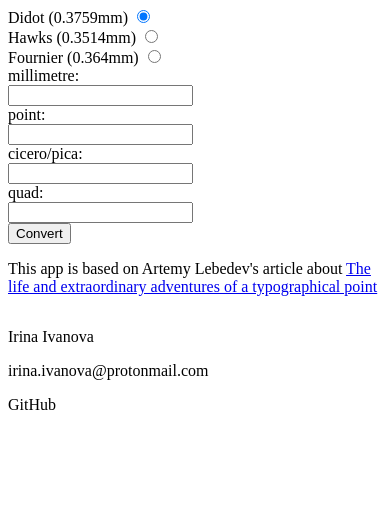
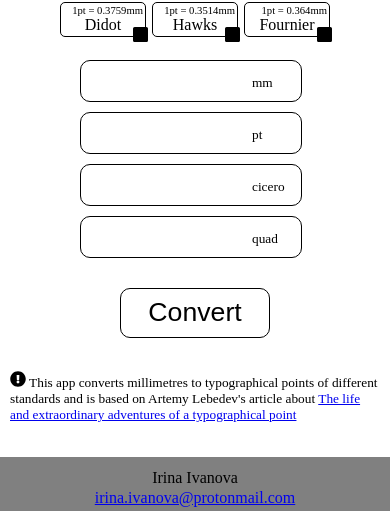
Before and after one commit to iriiiina/mm-to-point, a website: page index.html in a window 390 px wide. Shown: the part 81-592 px from the top of the page. Drawn offline with Linux system fonts and the light colour scheme.

Commit message:
Change file structure + add style for small screens

```diff
--- a/index.html
+++ b/index.html
@@ -11,45 +11,74 @@
 
 <body>
     <div class="container">
-        <h1 id="item-header">Convert mm to points</h1>
+        <h1 id="header">mm
+                <svg id="icon-arrows" xmlns="http://www.w3.org/2000/svg" viewBox="0 0 512 512">
+                    <path d="M0 168v-16c0-13.255 10.745-24 24-24h360V80c0-21.367 25.899-32.042 40.971-16.971l80 80c9.372 9.373 9.372 24.569 0 33.941l-80 80C409.956 271.982 384 261.456 384 240v-48H24c-13.255 0-24-10.745-24-24zm488 152H128v-48c0-21.314-25.862-32.08-40.971-16.971l-80 80c-9.372 9.373-9.372 24.569 0 33.941l80 80C102.057 463.997 128 453.437 128 432v-48h360c13.255 0 24-10.745 24-24v-16c0-13.255-10.745-24-24-24z"/>
+                </svg>
+                 pt</h1>
 
-        <form>
-            <!-- Type of point -->
-            <label class="item-type" for="radio-didot">Didot (0.3759mm)</label>
-            <input class="item-type" type="radio" name="type" id="radio-didot" value="Didot" checked>
-            <label class="item-type" for="radio-hawks">Hawks (0.3514mm)</label>
-            <input class="item-type" type="radio" name="type" id="radio-hawks" value="Hawks">
-            <label class="item-type" for="radio-fournier">Fournier (0.364mm)</label>
-            <input class="item-type" type="radio" name="type" id="radio-fournier" valie="Fournier">
-            <br>
+        <div id="types">
+            <div class="type">
+                <p class="type-value">1pt = 0.3759mm</p>
+                <p class="type-name">Didot</p>
+                <svg class="icon-type" xmlns="http://www.w3.org/2000/svg" viewBox="0 0 448 512"><path d="M400 32H48C21.5 32 0 53.5 0 80v352c0 26.5 21.5 48 48 48h352c26.5 0 48-21.5 48-48V80c0-26.5-21.5-48-48-48z"/></svg>
+            </div>
+            <div class="type">
+                <p class="type-value">1pt = 0.3514mm</p>
+                <p class="type-name">Hawks</p>
+                <svg class="icon-type" xmlns="http://www.w3.org/2000/svg" viewBox="0 0 448 512"><path d="M400 32H48C21.5 32 0 53.5 0 80v352c0 26.5 21.5 48 48 48h352c26.5 0 48-21.5 48-48V80c0-26.5-21.5-48-48-48z"/></svg>
+            </div>
+            <div class="type">
+                <p class="type-value">1pt = 0.364mm</p>
+                <p class="type-name">Fournier</p>
+                <svg class="icon-type" xmlns="http://www.w3.org/2000/svg" viewBox="0 0 448 512"><path d="M400 32H48C21.5 32 0 53.5 0 80v352c0 26.5 21.5 48 48 48h352c26.5 0 48-21.5 48-48V80c0-26.5-21.5-48-48-48z"/></svg>
+            </div>
+        </div>
+
+
+        <form id="form">
             <!-- Value in millimetres -->
-            <label class="item-measure" for="mm-value">millimetre:</label>
-            <input class="item-input" type="text" name="mm" id="mm-value">
-            <br>
+            <div class="form-input">
+                <input type="text" name="mm" id="mm-value" maxlength="10"><span class="measure">mm</span>
+            </div>
             <!-- Value in points -->
-            <label class="item-measure" for="point-value">point:</label>
-            <input class="item-input" type="text" name="point" id="point-value">
-            <br>
+            <div class="form-input">
+                <input type="text" name="point" id="point-value" maxlength="10"><span class="measure">pt</span>
+            </div>
             <!-- Value in ciceros/picas -->
-            <label class="item-measure" for="cicero-value">cicero/pica:</label>
-            <input class="item-input" type="text" name="cicero" id="cicero-value">
-            <br>
+            <div class="form-input">
+                <input type="text" name="cicero" id="cicero-value" maxlength="10"><span class="measure">cicero</span>
+            </div>
             <!-- Value in quads -->
-            <label class="item-measure" for="quad-value">quad:</label>
-            <input class="item-input" type="text" name="quad" id="quad-value">
-            <br>
+            <div class="form-input">
+                <input type="text" name="quad" id="quad-value" maxlength="10"><span class="measure">quad</span>
+            </div>
             <!-- Submit button -->
-            <input id="item-button" type="submit" value="Convert">
+            <div id="form-button">
+                <input type="submit" value="Convert">
+            </div>
         </form>
 
-        <div id="item-description">
-            <p>This app is based on Artemy Lebedev's article about <a href="http://www.artlebedev.com/mandership/81/">The life and extraordinary adventures of a typographical point</a></p>
+        <div id="description">
+            <p><svg id="icon-note" xmlns="http://www.w3.org/2000/svg" viewBox="0 0 512 512"><path d="M504 256c0 136.997-111.043 248-248 248S8 392.997 8 256C8 119.083 119.043 8 256 8s248 111.083 248 248zm-248 50c-25.405 0-46 20.595-46 46s20.595 46 46 46 46-20.595 46-46-20.595-46-46-46zm-43.673-165.346l7.418 136c.347 6.364 5.609 11.346 11.982 11.346h48.546c6.373 0 11.635-4.982 11.982-11.346l7.418-136c.375-6.874-5.098-12.654-11.982-12.654h-63.383c-6.884 0-12.356 5.78-11.981 12.654z"/></svg> This app converts millimetres to typographical points of different standards and is based on Artemy Lebedev's article about
+                <a href="http://www.artlebedev.com/mandership/81/">The life and extraordinary adventures of a typographical point</a>
+            </p>
         </div>
 
-        <div id="item-footer">
-            <p>Irina Ivanova</p>
-            <p>irina.ivanova@protonmail.com</p>
-            <p>GitHub</p>
+        <div id="footer">
+            <p class="footer-p">Irina Ivanova</p>
+            <p class="footer-p">
+                <a href="mailto:irina.ivanova@protonmail.com">irina.ivanova@protonmail.com</a>
+            </p>
+            <p class="footer-p">
+                <a href="https://github.com/iriiiina/mm-to-point">
+                    <svg id="icon-github" viewBox="0 0 24 24" xmlns="http://www.w3.org/2000/svg">
+                        <title id="simpleicons-github-icon">GitHub icon</title>
+                        <path d="M12 .297c-6.63 0-12 5.373-12 12 0 5.303 3.438 9.8 8.205 11.385.6.113.82-.258.82-.577 0-.285-.01-1.04-.015-2.04-3.338.724-4.042-1.61-4.042-1.61C4.422 18.07 3.633 17.7 3.633 17.7c-1.087-.744.084-.729.084-.729 1.205.084 1.838 1.236 1.838 1.236 1.07 1.835 2.809 1.305 3.495.998.108-.776.417-1.305.76-1.605-2.665-.3-5.466-1.332-5.466-5.93 0-1.31.465-2.38 1.235-3.22-.135-.303-.54-1.523.105-3.176 0 0 1.005-.322 3.3 1.23.96-.267 1.98-.399 3-.405 1.02.006 2.04.138 3 .405 2.28-1.552 3.285-1.23 3.285-1.23.645 1.653.24 2.873.12 3.176.765.84 1.23 1.91 1.23 3.22 0 4.61-2.805 5.625-5.475 5.92.42.36.81 1.096.81 2.22 0 1.606-.015 2.896-.015 3.286 0 .315.21.69.825.57C20.565 22.092 24 17.592 24 12.297c0-6.627-5.373-12-12-12"
+                        />
+                    </svg>
+                </a>
+            </p>
         </div>
     </div>
 
--- a/style/default.css
+++ b/style/default.css
@@ -1,40 +1,121 @@
+body {
+    margin: 0;
+}
 .container {
-    display: grid;
-    grid-template-columns: 50% 50%;
-    grid-template-rows: auto;
-    grid-template-areas:
-        "header header"
-        "type type"
-        "measure input"
-        "button button"
-        "description description"
-        "footer footer";
+    display: flex;
+    flex-direction: column;
+    justify-content: center;
 }
 
-#item-header {
-    grid-area: header;
+#header {
+    text-align: center;
+    font-size: 24pt;
 }
 
-.item-type {
-    grid-area: type;
+#icon-arrows {
+    width: 24px;
+    margin: 0 0 -5px 0;
 }
 
-.item-measure {
-    grid-area: measure;
+#types {
+    display: flex;
+    flex-direction: row;
+    flex-wrap: wrap;
+    justify-content: center;
+    margin: 0 0 20px 0;
 }
 
-.item-input {
-    grid-area: input;
+.type {
+    border: 1px solid black;
+    border-radius: 5px;
+    margin: 3px;
+    padding: 2px;
+    width: 80px;
 }
 
-#item-button {
-    grid-area: button;
+.type-value {
+    margin: 0;
+    font-size: 8pt;
+    text-align: right;
 }
 
-#item-description {
-    grid-area: description;
+.type-name {
+    margin: 0;
+    font-size: 12pt;
+    text-align: center;
 }
 
-#item-footer {
-    grid-area: footer;
+.icon-type {
+    width: 15px;
+    position: absolute;
+    margin: -8px 0 0 70px;
+    fill: black;
 }
+
+#form {
+    display: flex;
+    flex-direction: column;
+    flex-wrap: nowrap;
+    justify-content: center;
+}
+
+.form-input {
+    align-self: center;
+    width: 250px;
+}
+
+.form-input input {
+    width: 200px;
+    height: 30px;
+    border: 1px solid black;
+    border-radius: 10px;
+    margin: 0 10px 10px 10px;
+    padding: 5px 10px 5px 10px;
+    font-size: 16pt;
+}
+
+.measure {
+    margin: 0 0 0 -60px;
+    font-size: 10pt;
+    width: 100px;
+}
+
+#form-button {
+    align-self: center;
+}
+
+#form-button input {
+    width: 150px;
+    height: 50px;
+    margin: 20px 0 0 0;
+    font-size: 20pt;
+    border: 1px solid black;
+    border-radius: 10px;
+    background-color: white;
+    cursor: pointer;
+}
+
+#description {
+    margin: 20px 10px 20px 10px;
+    font-size: 10pt;
+}
+
+#icon-note {
+    width: 12pt;
+}
+
+#footer {
+    background-color: gray;
+    text-align: center;
+    padding: 10px 0 10px 0;
+}
+
+#icon-github {
+    width: 48px;
+    margin: 5px;
+    fill: black;
+}
+
+.footer-p {
+    margin: 2px 0 2px 0;
+}
```
Also changed, not shown: src/test/convertion.test.js (renamed from test/convertion.test.js, +1 -1 lines), src/main/convertion.js (renamed from js/convertion.js).
